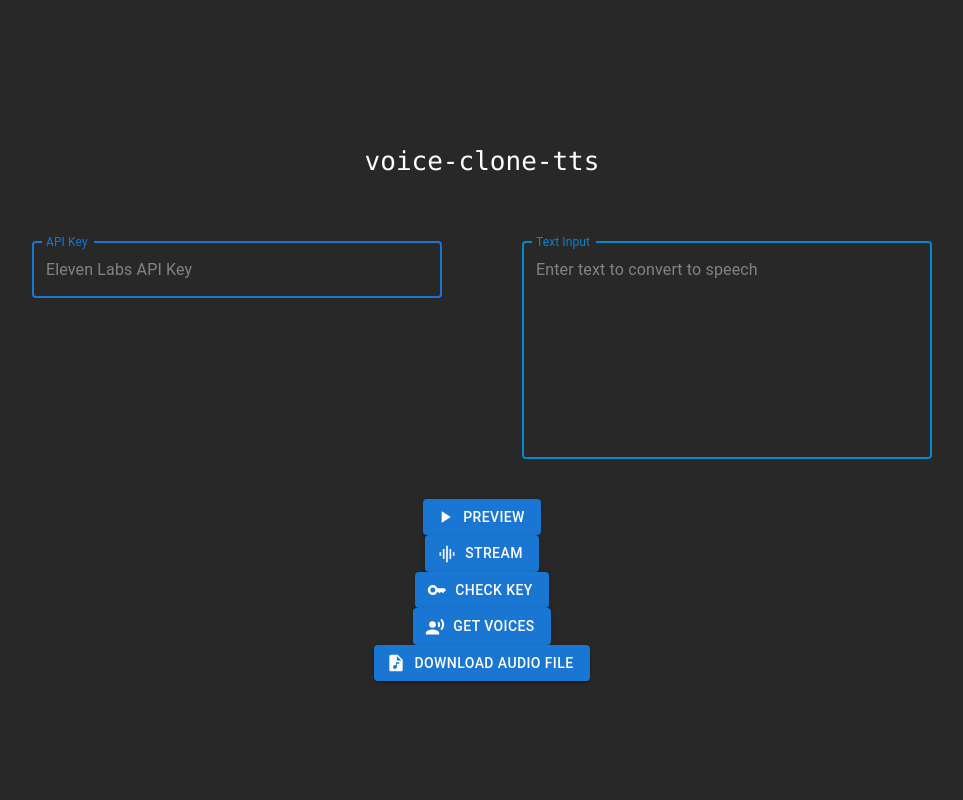
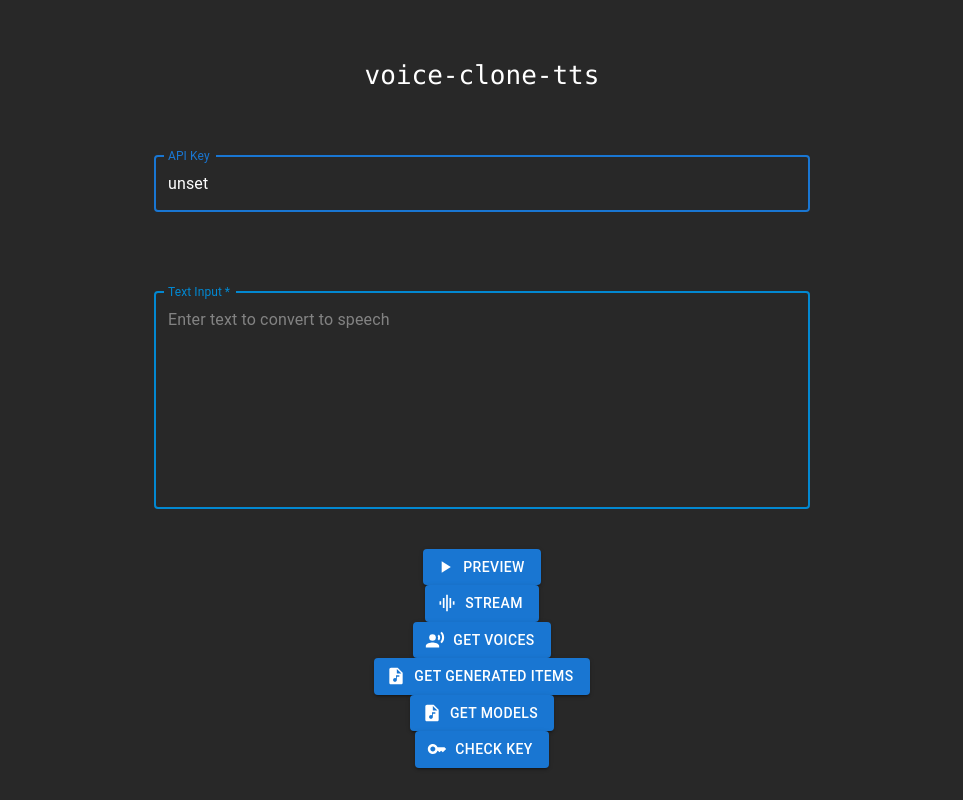
Before and after one commit to cheehieu/voice-clone-tts, a React (Create React App) app: page / in a window 1280 px wide. Shown: the whole page, without its empty margins (158-1121 px from the left). Built offline with nearby package versions, Linux system fonts and the light colour scheme; no server answers.

Commit message:
Remove other API keys, default to free key and voices

```diff
--- a/src/App.tsx
+++ b/src/App.tsx
@@ -10,22 +10,23 @@ import RecordVoiceOverIcon from "@mui/icons-material/RecordVoiceOver";
 import "./App.css";
 import {
   getGeneratedItems,
+  getModels,
   getVoices,
   textToSpeech,
   textToSpeechStream,
 } from "./voice-api";
 
-// Add separate textfield for API key
+// Add voice select
+// Add voice settings
+// Add history view with playback and delete
 
 function App() {
   const [textInput, setTextInput] = useState<string>("");
-  const [elevenLabsApiKey, setElevenLabsApiKey] = useState<string>("");
+  const [elevenLabsApiKey, setElevenLabsApiKey] = useState<string>(
+    process.env.REACT_APP_ELEVENLABS_API_KEY_FREE ?? ""
+  );
 
-  const apiKey = elevenLabsApiKey
-    ? elevenLabsApiKey
-    : process.env.REACT_APP_ELEVENLABS_API_KEY_FREE
-    ? process.env.REACT_APP_ELEVENLABS_API_KEY_FREE
-    : "no key found";
+  const apiKey = elevenLabsApiKey;
 
   return (
     <div className="App">
@@ -36,7 +37,7 @@ function App() {
         <Box
           component="form"
           sx={{
-            "& .MuiTextField-root": { m: 5, width: "25ch" },
+            "& .MuiTextField-root": { m: 5, width: "40ch" },
           }}
           noValidate
           autoComplete="off"
@@ -50,12 +51,14 @@ function App() {
               }}
               focused
               label="API Key"
-              placeholder="Eleven Labs API Key"
+              placeholder="Optional: Use your Eleven Labs API key"
               value={elevenLabsApiKey}
               onChange={(event) => {
                 setElevenLabsApiKey(event.target.value);
               }}
             />
+          </div>
+          <div>
             <TextField
               sx={{
                 "& .MuiInputBase-root": {
@@ -64,6 +67,7 @@ function App() {
               }}
               color="info"
               focused
+              required
               label="Text Input"
               multiline
               placeholder="Enter text to convert to speech"
@@ -82,7 +86,7 @@ function App() {
           startIcon={<PlayArrowIcon />}
           onClick={() => {
             alert(`Text Input: ${textInput}`);
-            textToSpeech(apiKey, "eGBjFzfEhvOZOwtVD6wL", textInput);
+            textToSpeech(apiKey, "ZQe5CZNOzWyzPSCn5a3c", textInput);
           }}
         >
           Preview
@@ -92,21 +96,10 @@ function App() {
           variant="contained"
           startIcon={<GraphicEqIcon />}
           onClick={() => {
-            textToSpeechStream(apiKey);
+            textToSpeechStream(apiKey, "ZQe5CZNOzWyzPSCn5a3c", textInput);
           }}
         >
           Stream
-        </Button>
-
-        <Button
-          variant="contained"
-          startIcon={<KeyIcon />}
-          onClick={() => {
-            console.log("process", process.env);
-            console.log("apiKey: ", apiKey);
-          }}
-        >
-          Check Key
         </Button>
 
         <Button
@@ -126,7 +119,28 @@ function App() {
             getGeneratedItems(apiKey);
           }}
         >
-          Download Audio File
+          Get Generated Items
+        </Button>
+
+        <Button
+          variant="contained"
+          startIcon={<AudioFileIcon />}
+          onClick={() => {
+            getModels(apiKey);
+          }}
+        >
+          Get Models
+        </Button>
+
+        <Button
+          variant="contained"
+          startIcon={<KeyIcon />}
+          onClick={() => {
+            console.log("process", process.env);
+            console.log("apiKey: ", apiKey);
+          }}
+        >
+          Check Key
         </Button>
       </header>
     </div>
--- a/src/voice-api.tsx
+++ b/src/voice-api.tsx
@@ -46,18 +46,28 @@ export const textToSpeech = (
     .catch((err) => console.error(err));
 };
 
-export const textToSpeechStream = (apiKey: string) => {
+export const textToSpeechStream = (
+  apiKey: string,
+  voice_id: string,
+  input_text: string,
+  model_id: string = "eleven_turbo_v2",
+  voice_settings: VoiceSettings = {
+    stability: 0.5,
+    similarity_boost: 0.75,
+    style: 0,
+    use_speaker_boost: true,
+  }
+) => {
+  const { stability, similarity_boost, style, use_speaker_boost } =
+    voice_settings;
   const options = {
     method: "POST",
-    headers: {
-      "xi-api-key": apiKey,
-      "Content-Type": "application/json",
-    },
-    body: '{"text":"hey there, this is mack","voice_settings":{"stability":0.5,"similarity_boost":0.75}}',
+    headers: { "xi-api-key": apiKey, "Content-Type": "application/json" },
+    body: `{"text":"${input_text}","model_id":"${model_id}","voice_settings":{"stability":${stability},"similarity_boost":${similarity_boost},"style":${style},"use_speaker_boost":${use_speaker_boost}}}`,
   };
 
   fetch(
-    "https://api.elevenlabs.io/v1/text-to-speech/eGBjFzfEhvOZOwtVD6wL/stream",
+    `https://api.elevenlabs.io/v1/text-to-speech/${voice_id}/stream`,
     options
   )
     // .then((response) => console.log(response))
```
